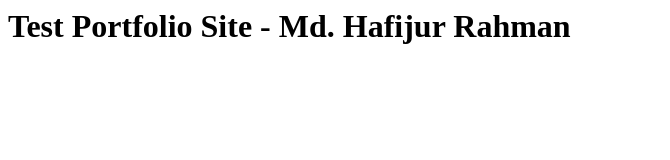
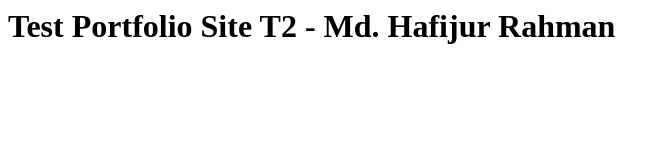
Before and after one commit to HafijurRahman/portfolio, a plain HTML site: page index.html in a window 1280 px wide. Shown: the whole page, without its empty margins (0-670 px from the left). Drawn offline with Linux system fonts and the light colour scheme.

Commit message:
Update header title in index.html

```diff
--- a/index.html
+++ b/index.html
@@ -1 +1 @@
-<h1>Test Portfolio Site - Md. Hafijur Rahman</h1>
+<h1>Test Portfolio Site T2 - Md. Hafijur Rahman</h1>
```
